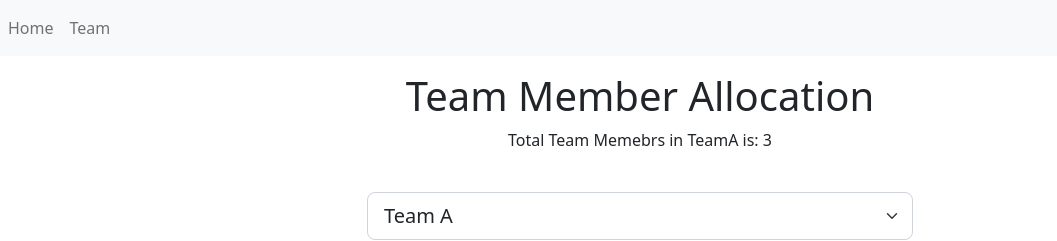
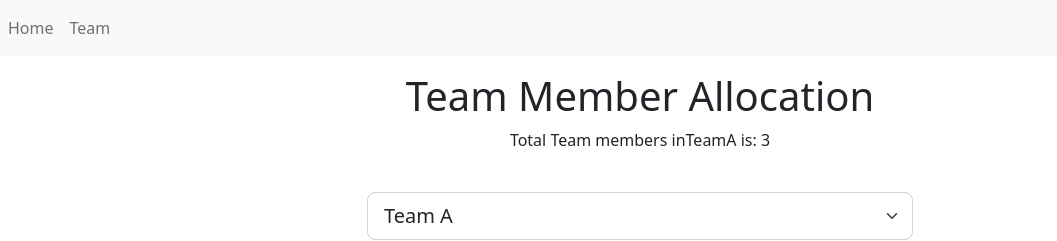
Before and after one commit to KirannVaka/team-member-allocation, a React (Create React App) app: page / in a window 1280 px wide. Shown: the top 241 px of the page, without its empty margins (0-1057 px from the left). Built offline with nearby package versions, Linux system fonts and the light colour scheme.

Commit message:
fix bug header displays "member" for 1 team member

```diff
--- a/src/Header.jsx
+++ b/src/Header.jsx
@@ -5,7 +5,8 @@ const Header = ({ selectedTeam, teamMemberCount }) => {
         <div className="col-8">
           <h1>Team Member Allocation</h1>
           <p>
-            Total Team Memebrs in {selectedTeam} is: {teamMemberCount}
+            Total Team {teamMemberCount === 1 ? "member" : "members"} in
+            {selectedTeam} is: {teamMemberCount}
           </p>
         </div>
       </div>
```
